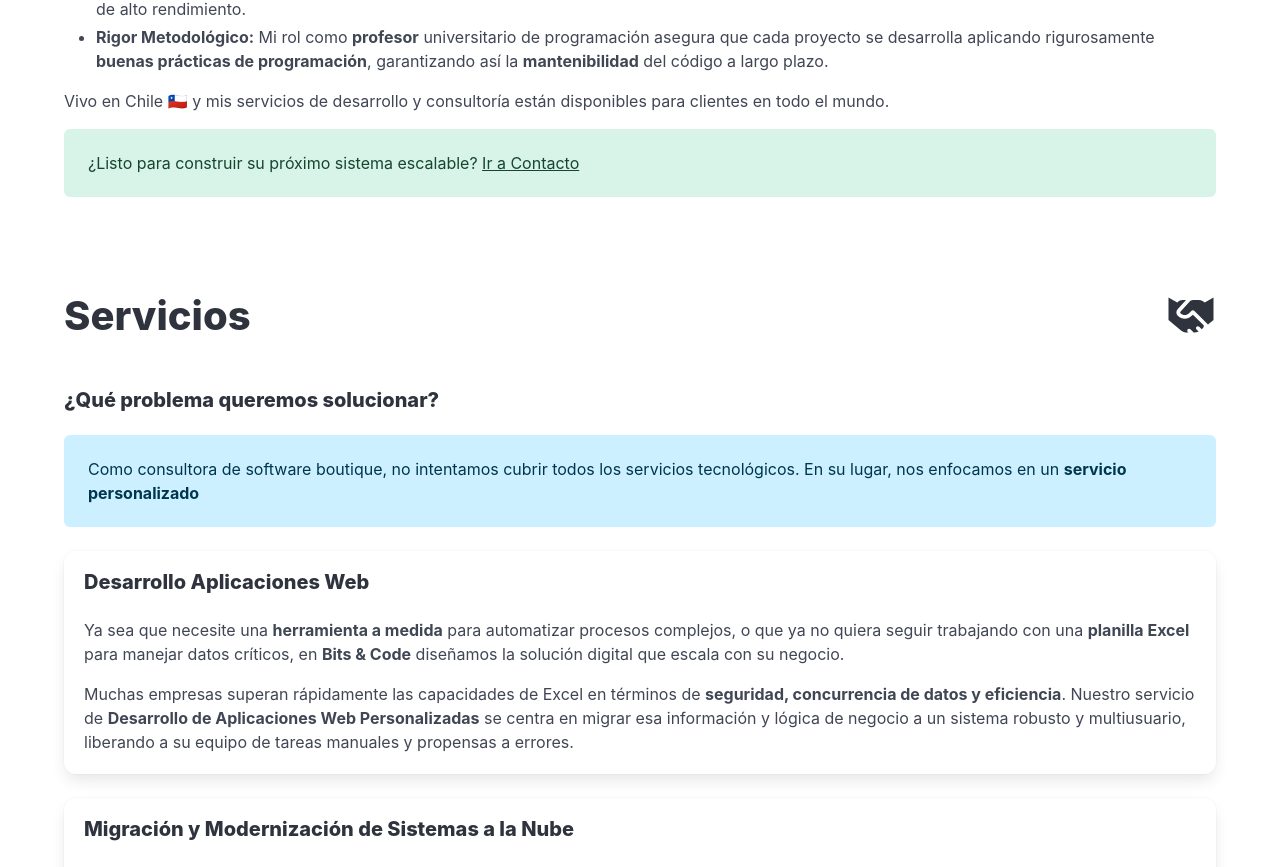
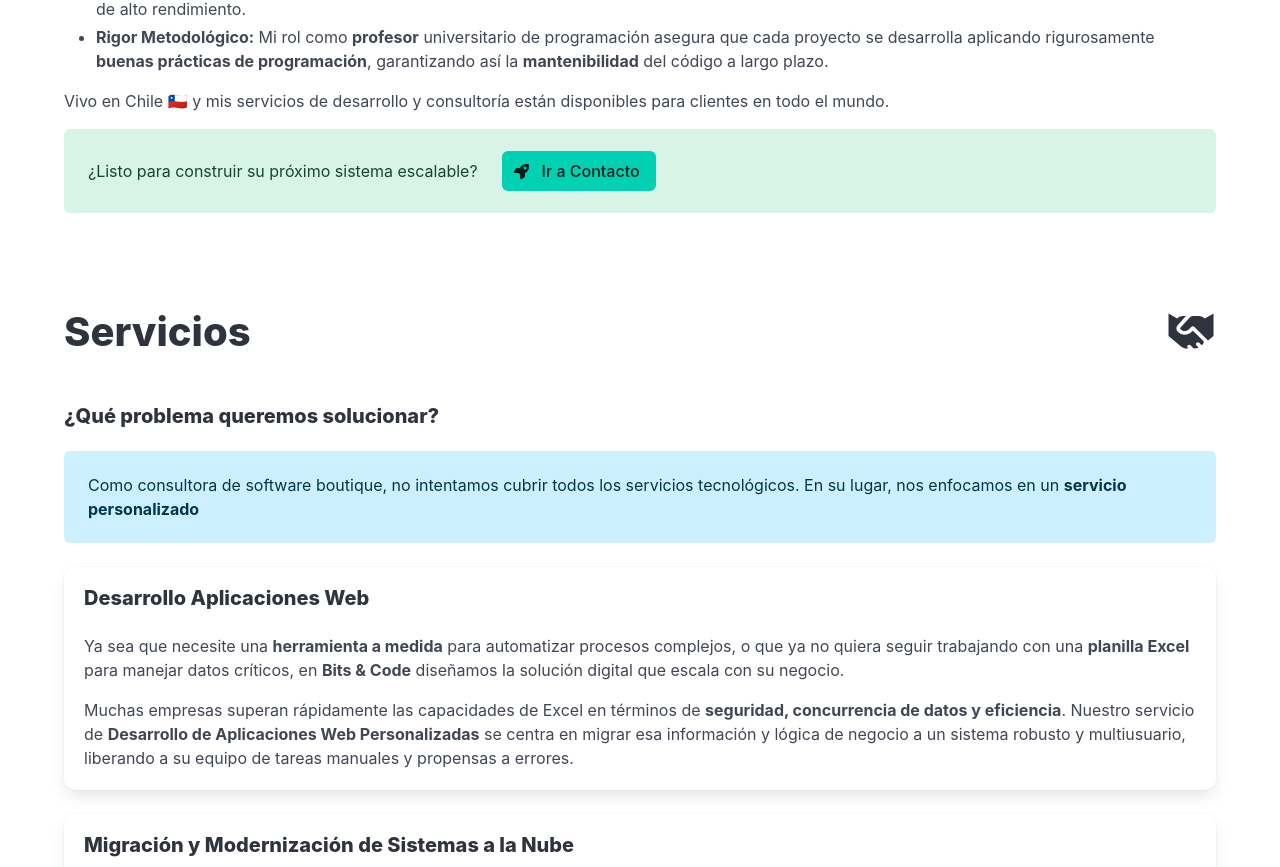
Before and after one commit to ProfeMarioStomas/bitsncode, a Next.js app: page / in a window 1280 px wide. Shown: the part 1057-1924 px from the top of the page. Built offline with nearby package versions, Linux system fonts and the light colour scheme.

Commit message:
Add custom domain

```diff
--- a/src/components/AboutMe.tsx
+++ b/src/components/AboutMe.tsx
@@ -1,6 +1,7 @@
 import { FontAwesomeIcon } from '@fortawesome/react-fontawesome';
-import { faUserAstronaut } from '@fortawesome/free-solid-svg-icons';
+import { faRocket, faUserAstronaut } from '@fortawesome/free-solid-svg-icons';
 import Link from 'next/link';
+import Icon from '@/components/ui/Icon';
 
 export default function AboutMe() {
   return (
@@ -56,9 +57,14 @@ export default function AboutMe() {
           Vivo en Chile 🇨🇱 y mis servicios de desarrollo y consultoría están
           disponibles para clientes en todo el mundo.
         </p>
-        <div className='notification is-success is-light'>
+        <div className='notification is-success is-light is-flex is-align-items-center is-gap-3'>
           ¿Listo para construir su próximo sistema escalable?{' '}
-          <Link href='#contact'>Ir a Contacto</Link>
+          <Link href='#contact' className='button is-primary'>
+            <Icon
+              text='Ir a Contacto'
+              icon={<FontAwesomeIcon icon={faRocket} />}
+            />
+          </Link>
         </div>
       </div>
     </section>
```
Also changed, not shown: 1 other file (tests, documents, lock files or other folders).
